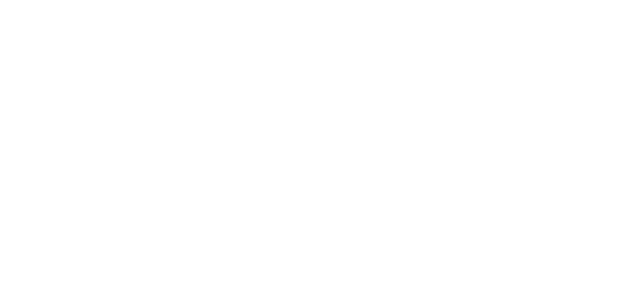
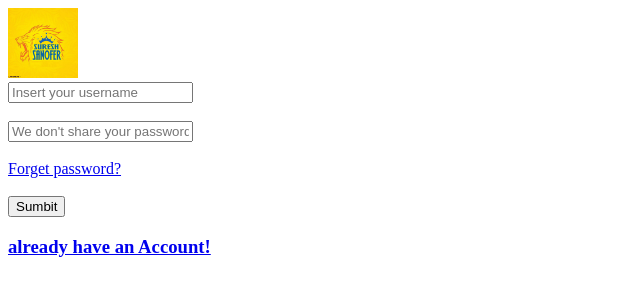
Before and after one commit to suresh-sanofar/first_project, a plain HTML site: page signup.html in a window 1280 px wide. Shown: the whole page, without its empty margins (0-640 px from the left). Drawn offline with Linux system fonts and the light colour scheme.

Commit message:
add changes

```diff
--- a/signup.html
+++ b/signup.html
@@ -6,6 +6,15 @@
     <title>Document</title>
 </head>
 <body>
-
+    <div class="container">
+        <img src="dsBuffer.jpg" height="70" width="70">
+        <div class="card">
+            <input type="text" placeholder="Insert your username" id="name"><br><br>
+            <input type="password" placeholder="We don't share your password" id="name"><br><br>
+            <a href="#">Forget password?</a><br><br>
+            <input type="submit" value="Sumbit" id="button"><br>
+            <a class="a1" href="#"><h3>already have an Account!</h3></a>
+        </div>
+    </div>
 </body>
 </html>
```
Also changed, not shown: signin.html (+1 -1 lines).
